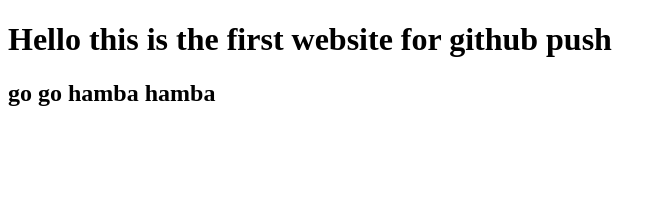
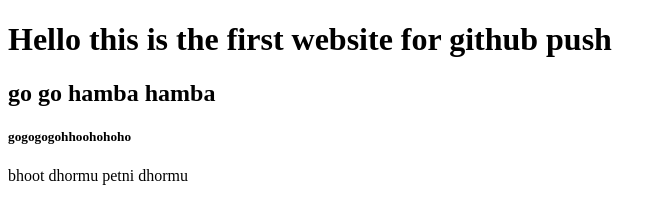
Before and after one commit to dewan786/my-first-website, a plain HTML site: page index.html in a window 1280 px wide. Shown: the whole page, without its empty margins (0-666 px from the left). Drawn offline with Linux system fonts and the light colour scheme.

Commit message:
bhoot dhorar code

```diff
--- a/index.html
+++ b/index.html
@@ -11,5 +11,8 @@
 
     <h2>go go hamba hamba</h2>
 
+    <h5>gogogogohhoohohoho</h5>
+    <p>bhoot dhormu petni dhormu</p>
+
 </body>
 </html>
```
